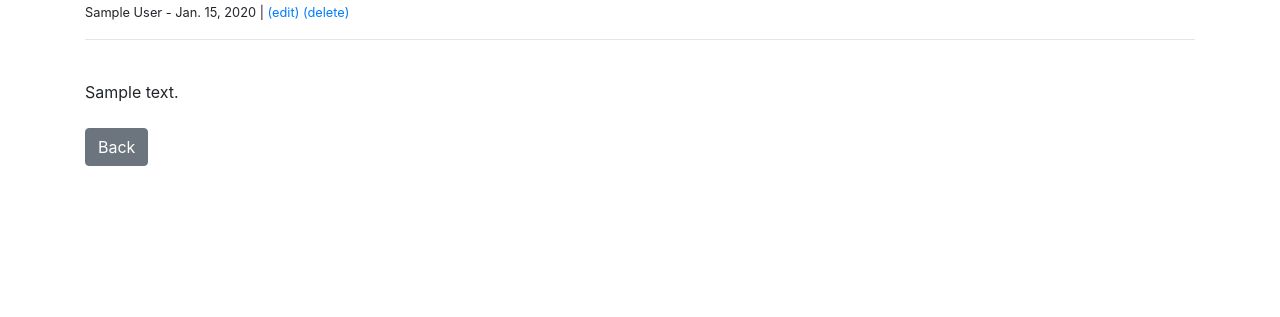
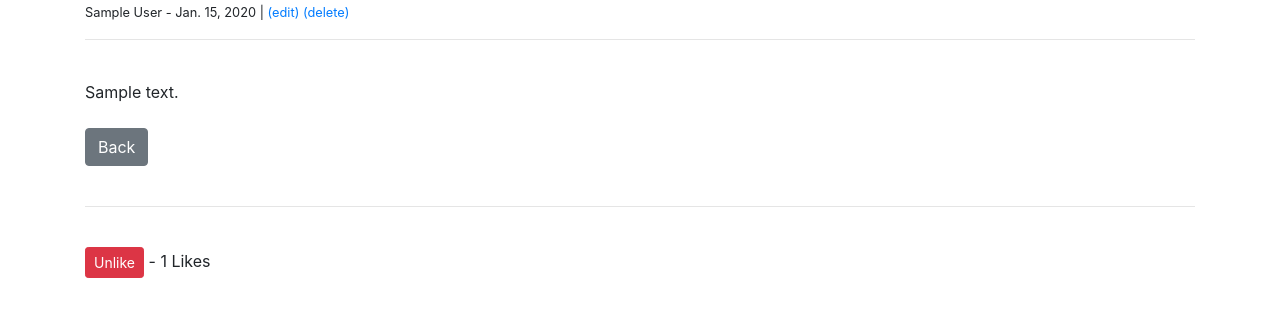
Before and after one commit to jpapu/portfolio, a Django app: page /article/1 in a window 1280 px wide. Shown: the part 137-454 px from the top of the page. Run offline with Django 3.2, Linux system fonts and the light colour scheme; a user stored in the database is signed in; tables that the repository leaves empty hold one stand-in row (values such as "Sample post"); parts of the project's set-up code (start-up, migrations or seed data) failed here and were passed over; some libraries are stand-ins or nearby versions.

Commit message:
add likes and unlikes (#31)

```diff
--- a/portfolio/web_app/models.py
+++ b/portfolio/web_app/models.py
@@ -10,6 +10,11 @@ class Post(models.Model):
     body = models.TextField()
     category = models.CharField(max_length=255, default='uncategorized')
     date_created = models.DateField(auto_now_add=True)
+    likes = models.ManyToManyField(User, related_name='blog_post')
+
+
+    def total_likes(self):
+        return self.likes.count()
 
     def __str__(self):
         return self.title + " | " + str(self.author)
--- a/portfolio/web_app/templates/article_details.html
+++ b/portfolio/web_app/templates/article_details.html
@@ -27,4 +27,22 @@
 <br/><br/>
 <a href="{% url 'home' %}" class="btn btn-secondary">Back</a>
 
+<!--Like Button-->
+<br/><br/>
+<hr>
+<br/>
+<form action="{% url 'like_post' post.pk %}" method="POST">
+    {% csrf_token %}
+    {% if user.is_authenticated %}
+        {% if liked %}
+            <button type="submit", name="post_id", value = "{{ post.id }}", class="btn btn-danger btn-sm">Unlike</button>
+        {% else %}
+            <button type="submit", name="post_id", value = "{{ post.id }}", class="btn btn-primary btn-sm">Like</button>
+        {% endif %}
+    {% else %}
+        <small><a href="{% url 'login' %}">Login</a> to like</small>
+    {% endif %}
+    - {{ total_likes }} Likes
+</form>
+
 {% endblock %}
--- a/portfolio/web_app/urls.py
+++ b/portfolio/web_app/urls.py
@@ -1,5 +1,5 @@
 from django.urls import path
-from web_app.views import AddCategoryView, CreatePostView, HomeView, ArticleDetailView, UpdatePostView, DeletePostView, CategoryView, CategoryListView
+from web_app.views import AddCategoryView, CreatePostView, HomeView, ArticleDetailView, UpdatePostView, DeletePostView, CategoryView, CategoryListView, LikeView
 
 urlpatterns = [
     path('', HomeView.as_view(), name='home'),
@@ -10,4 +10,5 @@ urlpatterns = [
     path('add_category/', AddCategoryView.as_view(), name = 'add_category'),
     path('category/<str:cats>', CategoryView, name = 'category'),
     path('category-list/', CategoryListView, name = 'category-list'),
+    path('like/<int:pk>', LikeView, name = 'like_post'),
 ]
--- a/portfolio/web_app/views.py
+++ b/portfolio/web_app/views.py
@@ -1,8 +1,9 @@
-from django.shortcuts import render
+from django.shortcuts import render, get_object_or_404
 from django.views.generic import ListView, DetailView, CreateView, UpdateView, DeleteView
 from .models import Category, Post
 from .forms import CreatePostForm, EditPostForm
-from django.urls import reverse_lazy
+from django.urls import reverse, reverse_lazy
+from django.http import HttpResponseRedirect
 
 class HomeView(ListView):
     model = Post
@@ -23,6 +24,16 @@ class ArticleDetailView(DetailView):
         cat_menu = Category.objects.all()
         context = super(ArticleDetailView, self).get_context_data(*args, **kwargs)
         context["cat_menu"] = cat_menu
+
+        ind_post = get_object_or_404(Post, id=self.kwargs['pk'])
+        total_likes = ind_post.total_likes()
+        context["total_likes"] = total_likes
+
+        liked = False
+        if ind_post.likes.filter(id=self.request.user.id).exists():
+            liked = True
+
+        context["liked"] = liked
         return context
 
 class CreatePostView(CreateView):
@@ -52,3 +63,16 @@ def CategoryView(request, cats):
 def CategoryListView(request):
     category_list = Category.objects.all()
     return render(request, 'category_list.html', {'category_list': category_list})
+
+def LikeView(request, pk):
+    post = get_object_or_404(Post, id=request.POST.get('post_id'))
+
+    liked = False
+    if post.likes.filter(id=request.user.id).exists():
+        post.likes.remove(request.user)
+        liked = False
+    else:
+        post.likes.add(request.user)
+        liked = True
+
+    return HttpResponseRedirect(reverse('article-detail',args=[str(pk)]))
```
